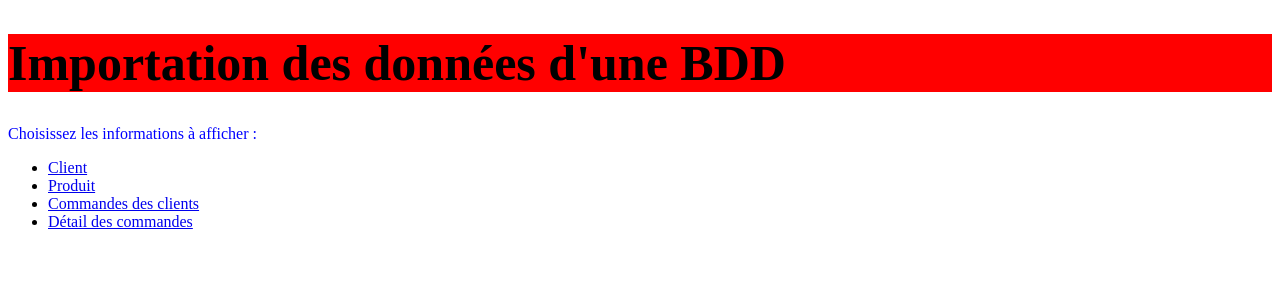
After one commit to DrinePsylook/backendFlask, a Flask app: template templates/index.html in a window 1280 px wide. The commit adds this page. Shown: the top 300 px of the page. Run offline with Flask 3, Linux system fonts and the light colour scheme; the template is opened without the code that fills it, so the values that code supplies are empty.

Commit message:
tableaux dynamiques

```diff
--- a/app.py
+++ b/app.py
@@ -5,7 +5,7 @@ app = Flask(__name__)
 
 @app.route("/")
 def home():
-    return "Hello, Flask !"
+    return render_template('index.html')
 
 @app.route("/simple-page")
 def simple_page():
@@ -19,4 +19,4 @@ def sql_table(name):
     sql_request = f"SELECT * FROM {name} LIMIT 50"
     res = cur.execute(sql_request)
     resultat = res.fetchall()
-    return resultat
+    return render_template('tables.html', tables=resultat, name=name)
--- /dev/null
+++ b/templates/design.css
@@ -0,0 +1,22 @@
+th {
+    color:rgb(204, 204, 247);
+}
+
+tr {
+    border: 1px solid black;
+    background-color: rgba(150, 150, 150, 0.5);
+}
+
+td {
+    padding: 8px 8px;
+    border: 1px solid black;
+}
+
+h1 {
+    background-color: red;
+    font-size: 50px;
+}
+
+.zut {
+    color:blue
+}
--- /dev/null
+++ b/templates/index.html
@@ -0,0 +1,23 @@
+<!DOCTYPE html>
+<html lang="en">
+<head>
+    <meta charset="UTF-8">
+    <meta name="viewport" content="width=device-width, initial-scale=1.0">
+    <title>Tableau de données BDD</title>
+    <link rel="stylesheet" href="design.css" />
+</head>
+<body>
+    <h1>Importation des données d'une BDD</h1>
+
+    <div>
+        <p class="zut">Choisissez les informations à afficher :</p>
+        <ul>
+            <li><a href="/table/customer">Client</a></li>
+            <li><a href="/table/product">Produit</a></li>
+            <li><a href="/table/customer_order">Commandes des clients</a></li>
+            <li><a href="/table/order_detail">Détail des commandes</a></li>
+        </ul>
+    </div>
+
+</body>
+</html>
--- a/templates/simple_page.html
+++ b/templates/simple_page.html
@@ -1,7 +1,12 @@
 <div>
     <p>Liste de fruits : {{fruits}}</p>
+    {%for i in fruits%}
+        <li>{{fruits[i]}}</li>
+    {%endfor%}
 
     <p><a href="/table/customer">Client</a></p>
     <p><a href="/table/product">Produit</a></p>
+    <p><a href="/table/customer_order">Commandes des clients</a></p>
+    <p><a href="/table/order_detail">Détail des commandes</a></p>
     <a href=""></a>
 </div>
```
Also changed, not shown: templates/tables.html (added, +23 -0 lines).
